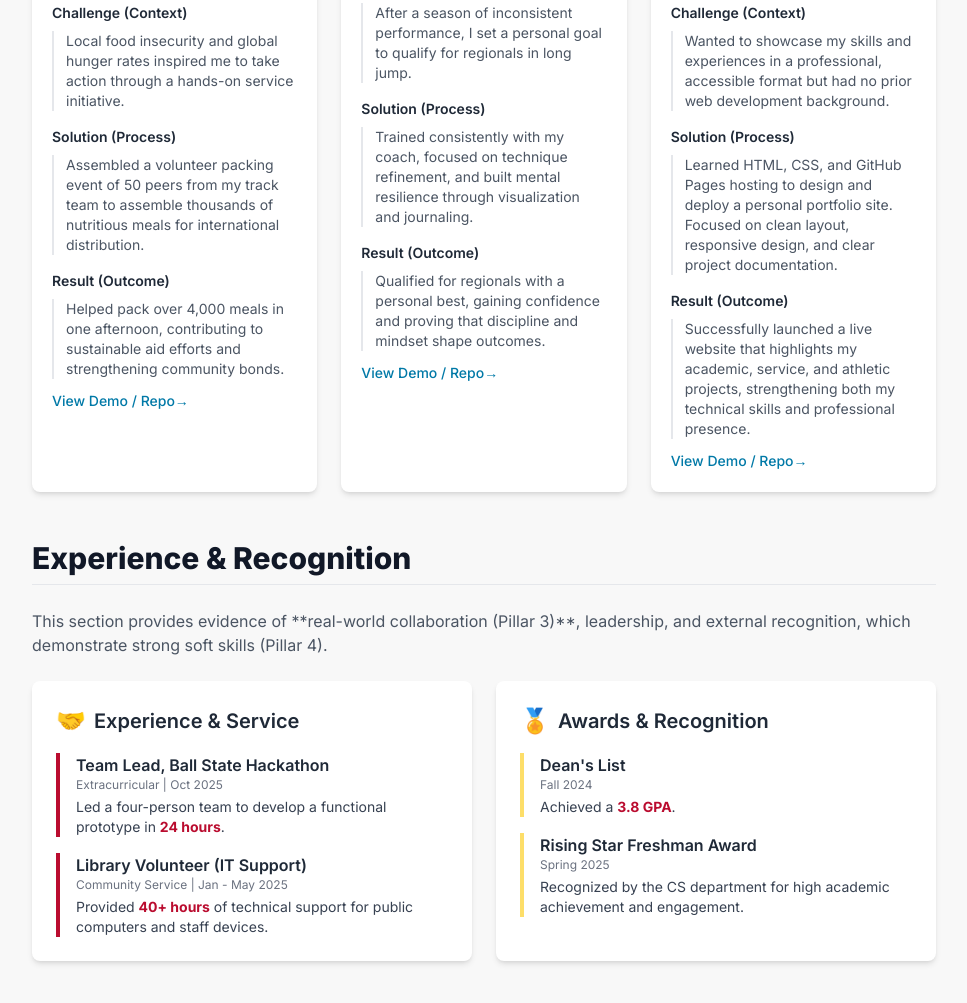
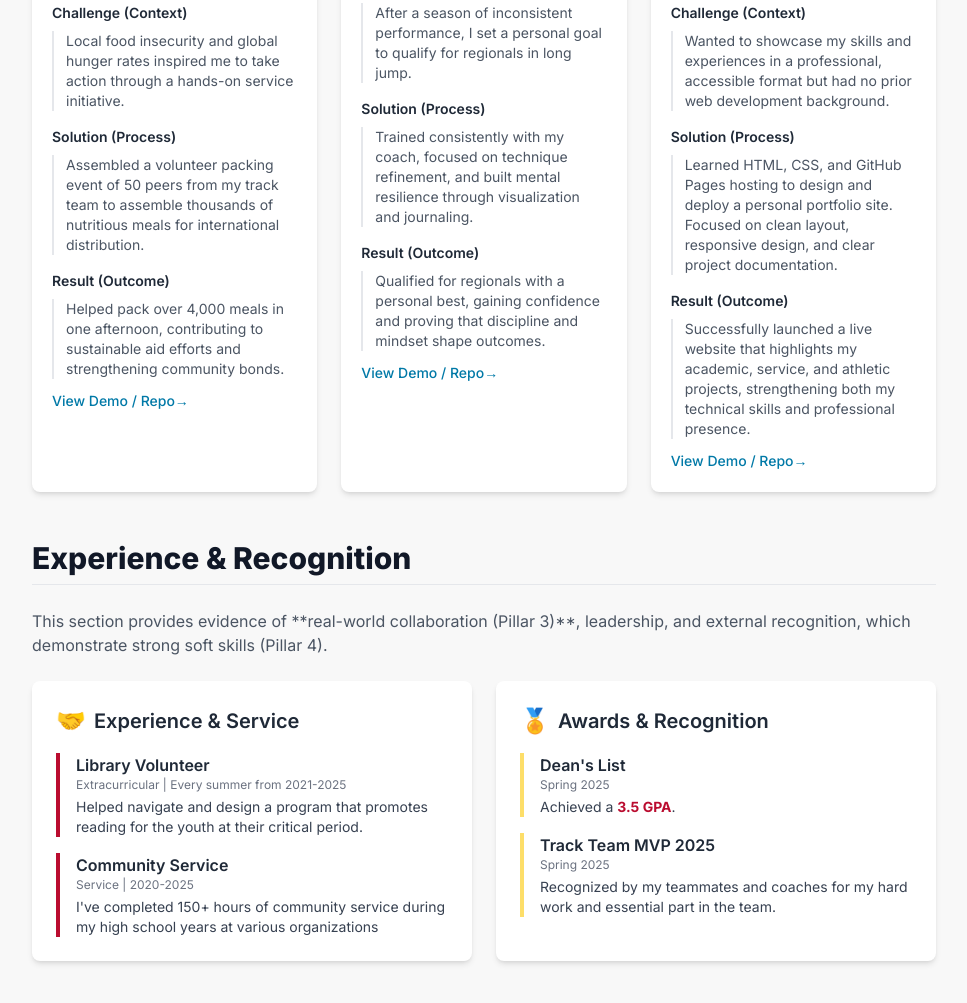
Before and after one commit to nylahmadden-ship-it/my-website, a plain HTML site: page index.html in a window 1280 px wide. Shown: the part 1816-2819 px from the top of the page, without its empty margins (296-1263 px from the left). Drawn offline with nearby package versions, Linux system fonts and the light colour scheme.

Commit message:
Update index.html

```diff
--- a/index.html
+++ b/index.html
@@ -317,12 +317,12 @@ CONFIRMATION: NO SVG graphics used. NO Mermaid JS used. -->
         // 1.4 EXPERIENCE & AWARDS (REQUIRED)
         const recognitionData = {
             experience: [
-                { title: "Team Lead, Ball State Hackathon", type: "Extracurricular", duration: "Oct 2025", detail: "Led a four-person team to develop a functional prototype in **24 hours**." },
-                { title: "Library Volunteer (IT Support)", type: "Community Service", duration: "Jan - May 2025", detail: "Provided **40+ hours** of technical support for public computers and staff devices." },
+                { title: "Library Volunteer", type: "Extracurricular", duration: "Every summer from 2021-2025", detail: "Helped navigate and design a program that promotes reading for the youth at their critical period." },
+                { title: "Community Service", type: "Service", duration: "2020-2025", detail: "I've completed 150+ hours of community service during my high school years at various organizations" },
             ],
             awards: [
-                { title: "Dean's List", duration: "Fall 2024", detail: "Achieved a **3.8 GPA**." },
-                { title: "Rising Star Freshman Award", duration: "Spring 2025", detail: "Recognized by the CS department for high academic achievement and engagement." },
+                { title: "Dean's List", duration: "Spring 2025", detail: "Achieved a **3.5 GPA**." },
+                { title: "Track Team MVP 2025", duration: "Spring 2025", detail: "Recognized by my teammates and coaches for my hard work and essential part in the team." },
             ]
         };
 
```
